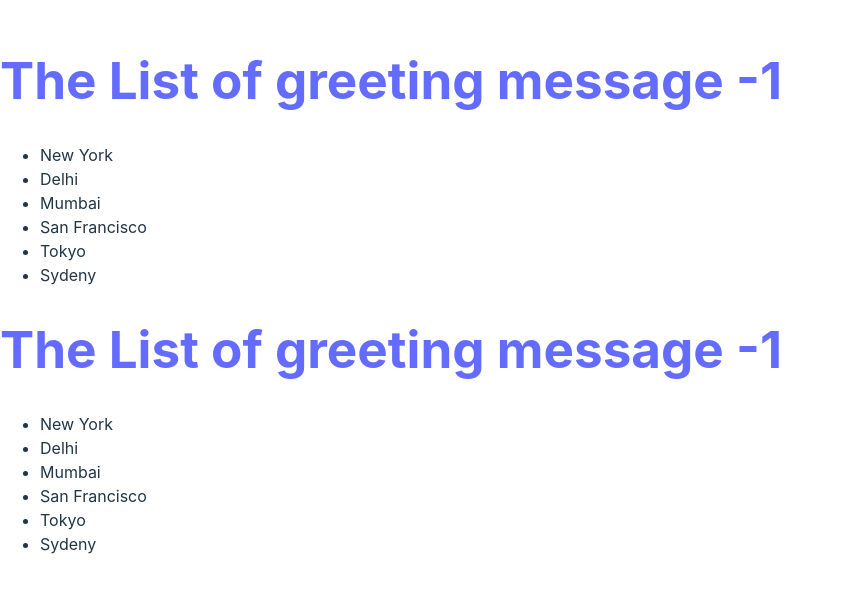
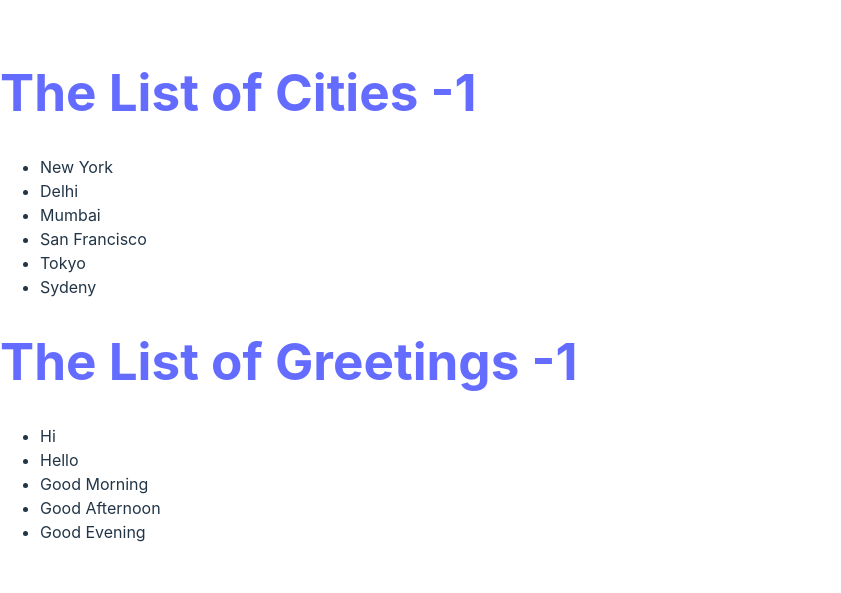
Before and after one commit to C0SMlC/React-18, a React (Vite) app: page / in a window 1280 px wide. Shown: the part 105-698 px from the top of the page, without its empty margins (0-841 px from the left). Built offline with nearby package versions, Linux system fonts and the light colour scheme.

Commit message:
Passing data via props

```diff
--- a/src/App.tsx
+++ b/src/App.tsx
@@ -9,10 +9,27 @@ import Message from './message';
 // }
 
 function Greeting() {
+  let items = [
+    'New York',
+    'Delhi',
+    'Mumbai',
+    'San Francisco',
+    'Tokyo',
+    'Sydeny',
+  ];
+
+  let Greeting = [
+    'Hi',
+    'Hello',
+    'Good Morning',
+    'Good Afternoon',
+    'Good Evening',
+  ];
+
   return (
     <>
-      <Message />
-      <Message />
+      <Message items={items} heading={'Cities'} />
+      <Message items={Greeting} heading="Greetings" />
     </>
   );
 }
--- a/src/message.tsx
+++ b/src/message.tsx
@@ -5,15 +5,13 @@ import { Fragment } from 'react';
 
 // import bootstrap from 'bootstrap';
 // Can use fragment instead of <> </>
-function Message() {
-  let items = [
-    'New York',
-    'Delhi',
-    'Mumbai',
-    'San Francisco',
-    'Tokyo',
-    'Sydeny',
-  ];
+
+interface MessageProps {
+  items: string[];
+  heading: string;
+}
+
+function Message({ items, heading }: MessageProps) {
   // let selectedIndex = 0;
   let [selectedIndex, updateIndex] = useState(-1);
   // items = [];
@@ -34,7 +32,9 @@ function Message() {
 
   return (
     <>
-      <h1>The List of greeting message {selectedIndex}</h1>
+      <h1>
+        The List of {heading} {selectedIndex}
+      </h1>
       <ul className="list-group">
         {getMessage()}
         {items.length === 0 && <p>No Item Found</p>}
```
